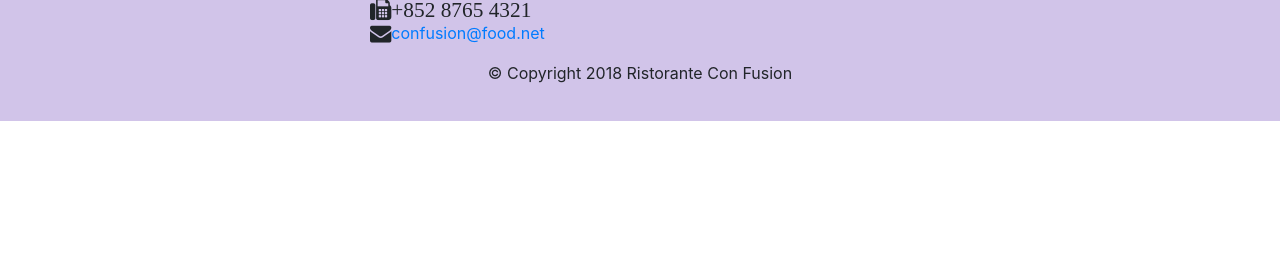
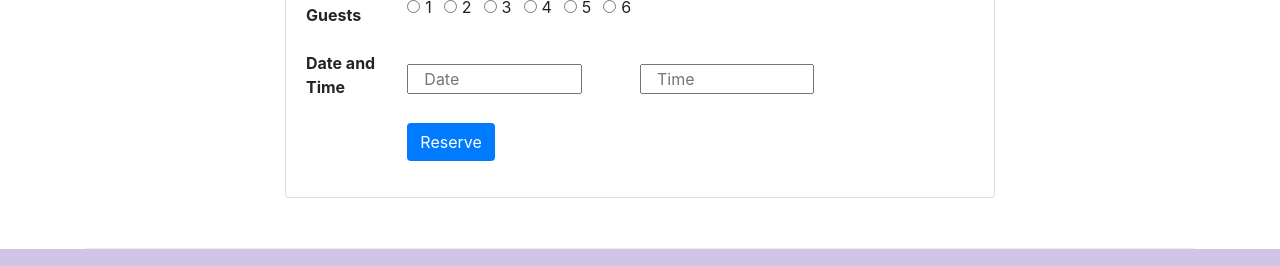
Before and after one commit to lg8800/git-test, a website: page index.html in a window 1280 px wide. Shown: the part 1685-1951 px from the top of the page. Before the commit the page ends 1806 px from the top, so only its background shows below. Drawn offline with nearby package versions, Linux system fonts and the light colour scheme.

Commit message:
Assignment-2

```diff
--- a/index.html
+++ b/index.html
@@ -42,8 +42,11 @@
                         <h1>Ristorante con Fusion</h1>
                         <p>We take inspiration from the World's best cuisines, and create a unique fusion experience. Our lipsmacking creations will tickle your culinary senses!</p>
                     </div>
-                    <div class="col-12 col-sm">
+                    <div class="col-12 col-sm-3">
                         <img src="img/logo.png" class="img-fluid">
+                    </div>
+                    <div class="col-12 col-sm align-self-center">
+                        <a class="btn btn-block bg-warning" style="color: black" href="#reserve">Reserve Table</a>
                     </div>
                 </div>
             </div>
@@ -58,7 +61,7 @@
             <div class="media">
                 <img class="d-flex mr-3 img-thumbnail align-self-center" src="img/Uthappizza.png" alt="Uthappizza">
                 <div class="media-body">
-                <h2 class="mt-0">Uthappizza <span class="badge bg-danger">HOT</span><span class="badge badge-pill badge-secondary">$4.99</span></h2>
+                <h2 class="mt-0">Uthappizza <span class="badge badge-danger">HOT</span><span class="badge badge-pill badge-secondary">$4.99</span></h2>
                 <p>A unique combination of Indian Uthappam (pancake) and Italian pizza, topped with Cerignola olives, ripe vine cherry tomatoes, Vidalia onion, Guntur chillies and Buffalo Paneer.</p>
             </div>
             </div>
@@ -71,8 +74,13 @@
                 <h3>This Month's Promotions</h3>
             </div>
             <div class="col col-sm col-md">
-                <h2>Weekend Grand Buffet</h2>
+                <div class="media">
+                    <div class="media-body">
+                <h2 class="mt-0">Weekend Grand Buffet <span class="badge badge-danger">NEW</span></h2>
                 <p>Featuring mouthwatering combinations with a choice of five different salads, six enticing appetizers, six main entrees and five choicest desserts. Free flowing bubbly and soft drinks. All for just $19.99 per person </p>
+            </div>
+            <img class="d-flex ml-3 img-thumbnail align-self-center" src="img/buffet.png" alt="buffet">
+            </div>
             </div>
         </div>
 
@@ -90,6 +98,50 @@
                     </div>
                 </div>
 
+            </div>
+        </div>
+        <div class="row row-content">
+            <div class="col-12 col-sm-8 offset-sm-2">
+                <div class="card">
+                    <h3 class="card-header bg-warning text-white" id="reserve">Reserve a Table</h3>
+                    <div class="card-body">
+                        <div class="form-group row">
+                            <label for="noseats" class="col-12 col-sm-2"><strong>Number of Guests</strong></label>
+                            <div class="form-check form-check-inline">
+                                       <input class="form-check-input" type="radio" name="inlineRadioOptions" id="inlineRadio1" value="option1">
+                                       <label class="form-check-label" for="inlineRadio1">1</label>
+                                    </div>
+                                    <div class="form-check form-check-inline">
+                                        <input class="form-check-input" type="radio" name="inlineRadioOptions" id="inlineRadio2" value="option2">
+                                        <label class="form-check-label" for="inlineRadio2">2</label>
+                                    </div>
+                                    <div class="form-check form-check-inline">
+                                        <input class="form-check-input" type="radio" name="inlineRadioOptions" id="inlineRadio3" value="option3" >
+                                        <label class="form-check-label" for="inlineRadio3">3</label>
+                                    </div>
+                                    <div class="form-check form-check-inline">
+                                        <input class="form-check-input" type="radio" name="inlineRadioOptions" id="inlineRadio4" value="option4">
+                                        <label class="form-check-label" for="inlineRadio4">4</label>
+                                    </div>
+                                    <div class="form-check form-check-inline">
+                                        <input class="form-check-input" type="radio" name="inlineRadioOptions" id="inlineRadio5" value="option5">
+                                        <label class="form-check-label" for="inlineRadio5">5</label>
+                                    </div>
+                                    <div class="form-check form-check-inline">
+                                        <input class="form-check-input" type="radio" name="inlineRadioOptions" id="inlineRadio6" value="option6" >
+                                        <label class="form-check-label" for="inlineRadio6">6</label>
+                                    </div>
+                        </div>
+                        <div class="form-group row">
+                            <label class="col-12 col-sm-2"><strong>Date and Time</strong></label>
+                            <input class="col-12 col-sm-3 align-self-center" type="text" name="date" placeholder="Date">
+                            <input class="col-12 col-sm-3 align-self-center offset-sm-1" type="text" name="time" placeholder="Time">
+                        </div>
+                        <div class="form-group row">
+                            <button type="button" class="btn bg-primary text-white offset-sm-2">Reserve</button>
+                        </div>
+                    </div>
+                </div>
             </div>
         </div>
     </div>
```
Also changed, not shown: aboutus.html (+2 -2 lines), contactus.html (+2 -2 lines).
